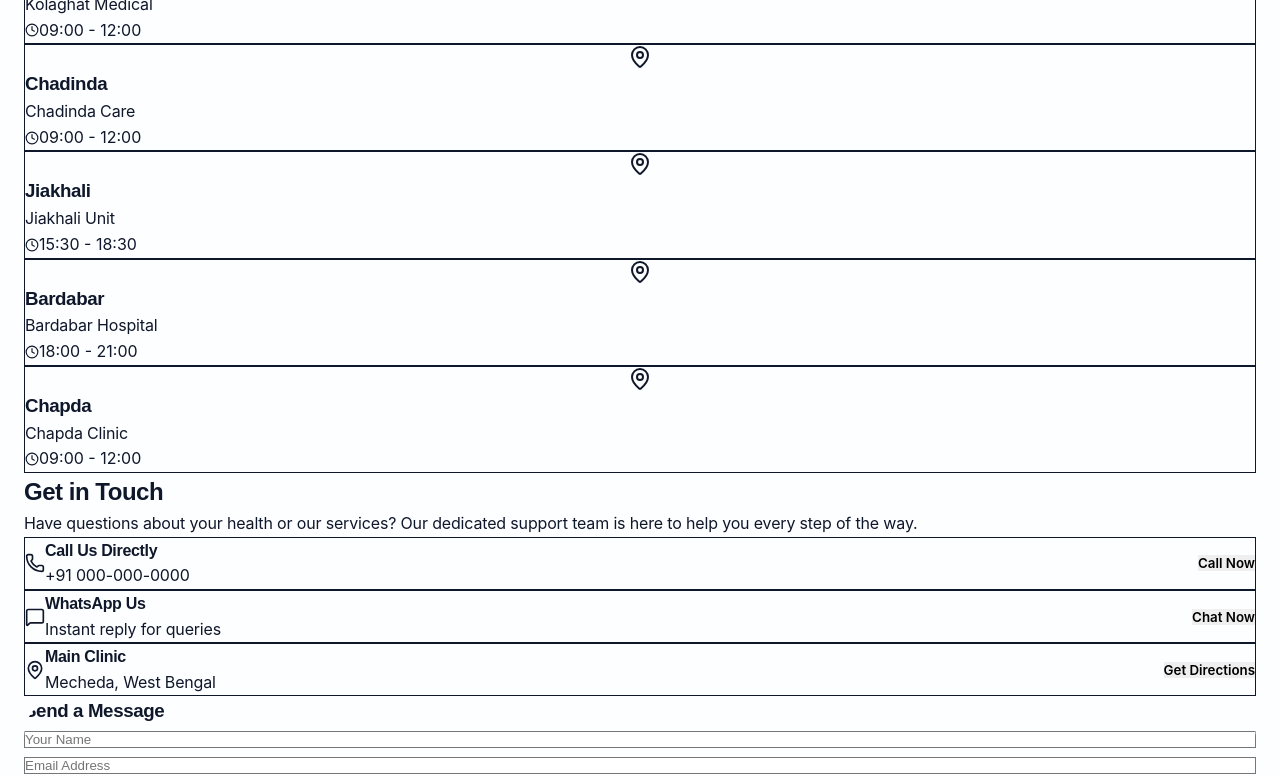
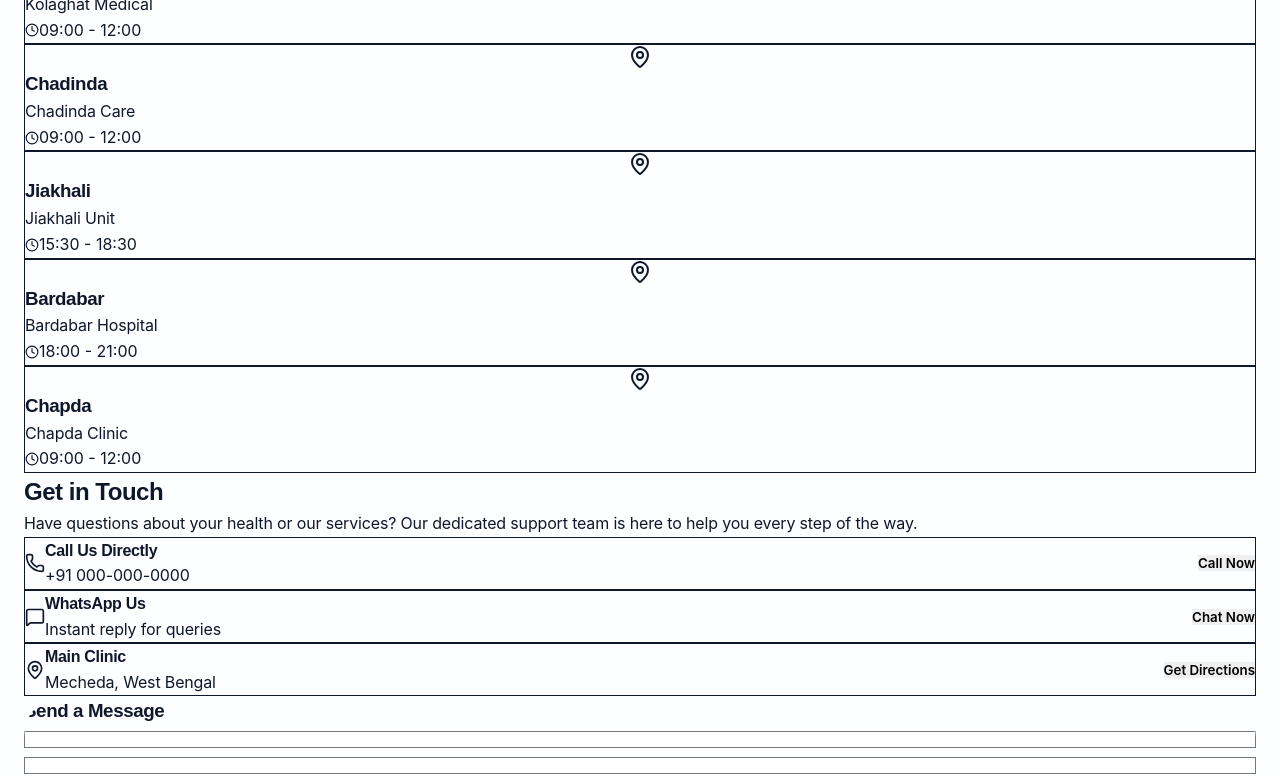
Before and after one commit to maitijit89/Debjani-web, a React (Vite) app: page / in a window 1280 px wide. Shown: the part 3061-3837 px from the top of the page. Built offline with nearby package versions, Linux system fonts and the light colour scheme.

Commit message:
style: final UI polish, added stats and contact sections, and improved form validation

```diff
--- a/src/App.css
+++ b/src/App.css
@@ -431,6 +431,37 @@
   border-top: 1px solid #f1f5f9;
 }
 
+/* Stats Section */
+.stats-section {
+  background: var(--white);
+  border-radius: var(--radius-lg);
+  position: relative;
+  z-index: 5;
+}
+
+/* Contact Section */
+.contact-section {
+  position: relative;
+}
+
+.contact-section form input,
+.contact-section form textarea {
+  transition: all 0.3s ease;
+  color: white;
+}
+
+.contact-section form input::placeholder,
+.contact-section form textarea::placeholder {
+  color: rgba(255, 255, 255, 0.5);
+}
+
+.contact-section form input:focus,
+.contact-section form textarea:focus {
+  background: rgba(255, 255, 255, 0.15);
+  border-color: var(--primary);
+  box-shadow: 0 0 0 4px rgba(0, 95, 105, 0.1);
+}
+
 .footer-grid {
   display: grid;
   grid-template-columns: 2fr 1fr 1fr 1fr;
```
